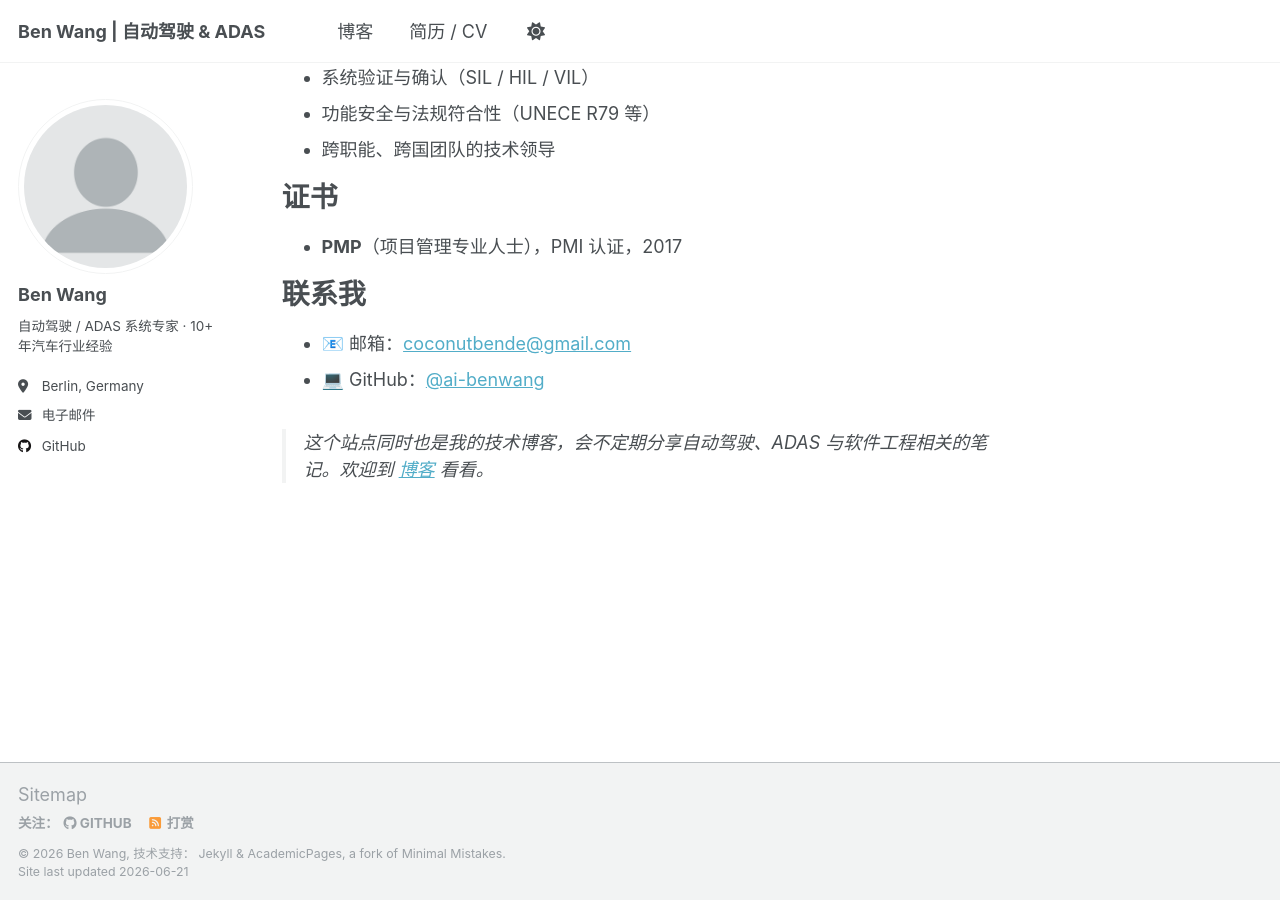
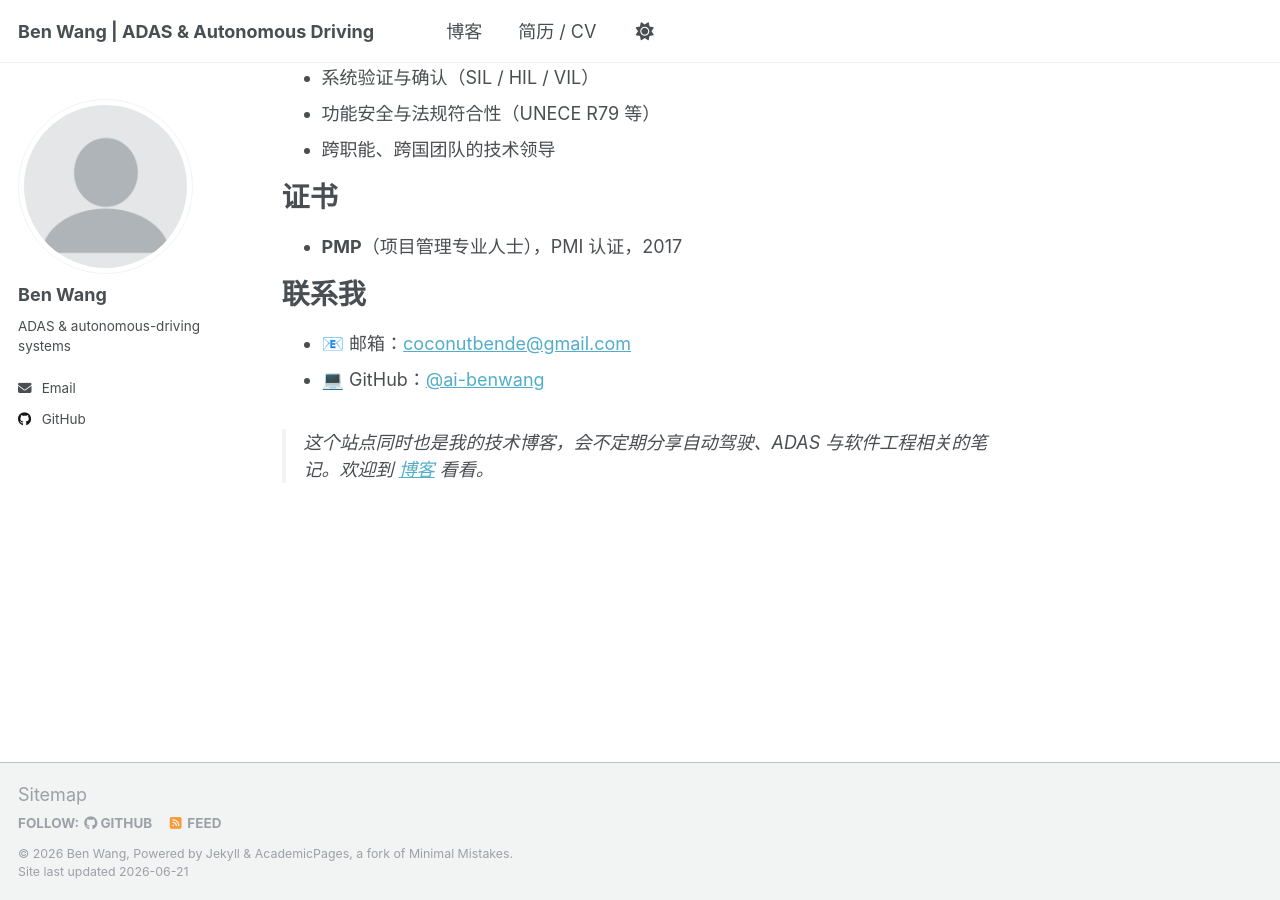
Before and after one commit to ai-benwang/ai-benwang.github.io, a Jekyll site: the page built from _pages/about.md, in a window 1280 px wide and 900 px high, scrolled down 801 px. Built offline with Jekyll 4.4.1, drawn with Linux system fonts in a browser that asks for light colours.

Commit message:
Use English site metadata

```diff
--- a/_config.yml
+++ b/_config.yml
@@ -7,12 +7,12 @@
 # server process.
 
 # Basic Site Settings
-locale                   : "zh-CN"
+locale                   : "en-US"
 site_theme               : "default"
-title                    : "Ben Wang | 自动驾驶 & ADAS"
+title                    : "Ben Wang | ADAS & Autonomous Driving"
 title_separator          : "-"
 name                     : &name "Ben Wang"
-description              : &description "自动驾驶 / ADAS 系统专家，10+ 年汽车行业经验。个人主页与技术博客。"
+description              : &description "ADAS and autonomous-driving systems specialist. Personal projects and writing."
 url                      : https://ai-benwang.github.io # the base hostname & protocol for your site
 baseurl                  : "" # the subpath of your site, e.g. "/blog"
 repository               : "ai-benwang/ai-benwang.github.io"
@@ -25,8 +25,8 @@ author:
   avatar           : "profile.png"
   name             : "Ben Wang"
   pronouns         : # example: "she/her"
-  bio              : "自动驾驶 / ADAS 系统专家 · 10+ 年汽车行业经验"
-  location         : "Berlin, Germany"
+  bio              : "ADAS & autonomous-driving systems"
+  location         :
   employer         : # 留空：不在侧边栏公开当前雇主
   uri              : # URL
   email            : "coconutbende@gmail.com"
```
